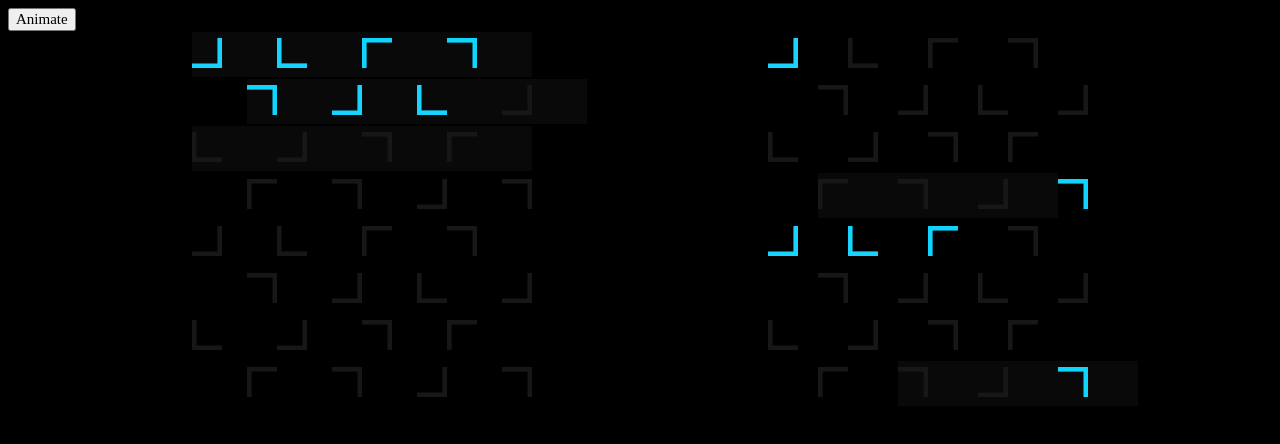
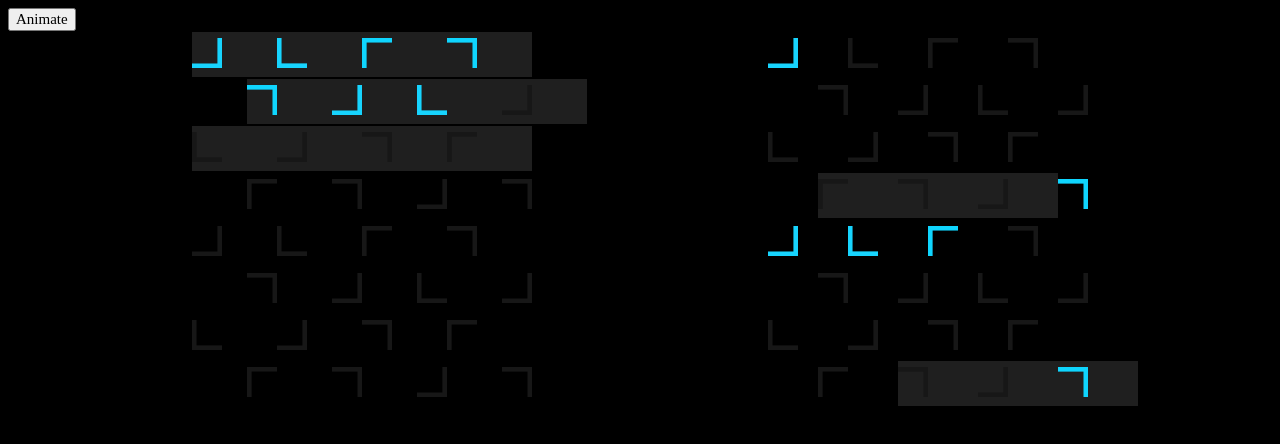
Before and after one commit to nawids/JLR7, a plain HTML site: page index.html in a window 1280 px wide. Drawn offline with Linux system fonts and the light colour scheme.

Commit message:
highlight colour changed

```diff
--- a/JLR.js
+++ b/JLR.js
@@ -17,7 +17,7 @@ function jlr7()
     let date = new Date();
     let h = date.getHours(); // 0 - 23
     let m = date.getMinutes(); // 0 - 59
-    if(h == 0){
+    if(h === 0){
         h = 12;
     }
     if(h > 12){
@@ -28,7 +28,7 @@ function jlr7()
     face = fillArray(face,h,m);
     face[7][seconds] = on;
     seconds++;
-    if(seconds == 4)
+    if(seconds === 4)
     {
         seconds =1 ;
     }
@@ -94,12 +94,12 @@ function fillArray(array,h,m)
             x[i][j] = on;
             h--;
         }
-        if(q>0 && i==3)
+        if(q>0 && i===3)
         {
             x[i][j] = on;
             q--;
         }
-        if(m>0 && i==3)
+        if(m>0 && i===3)
         {
             x[3][3]= on;
         }
--- a/style.css
+++ b/style.css
@@ -17,7 +17,7 @@ body {
 .clock span:nth-child(31),
 .clock span:nth-child(32)
 {
-    background: #090909;
+    background: #1f1f1f;
 }
 .toggle {
     color: black;
@@ -48,7 +48,7 @@ body {
 .cal span:nth-child(11),
 .cal span:nth-child(12)
 {
-    background: #090909;
+    background: #1f1f1f;
 }
 
 .J0{
```
